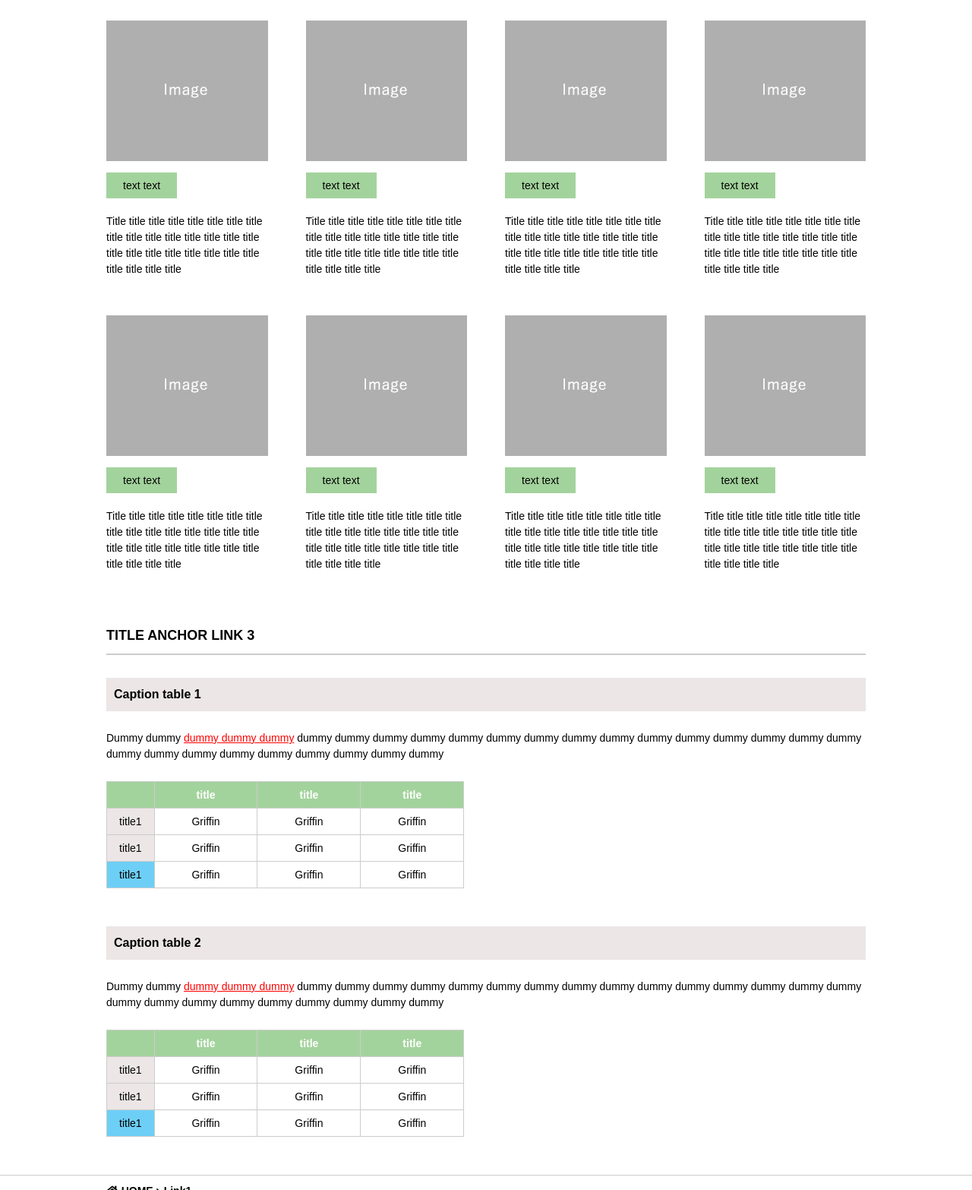
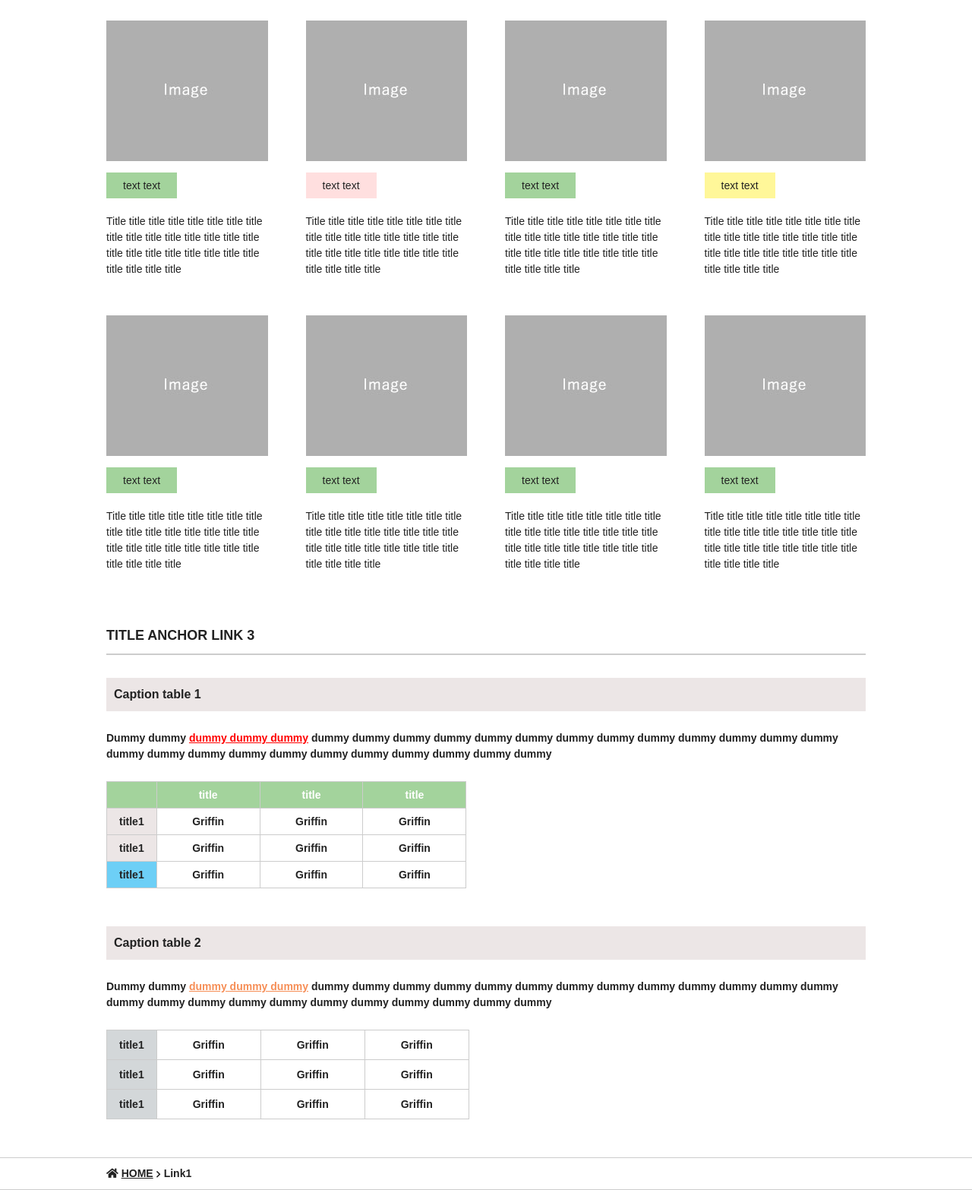
Before and after one commit to MinhTuan2310/labo-template, a website: page dev/ejs/link1.ejs in a window 1280 px wide. Shown: the part 1234-2800 px from the top of the page at 76% size. Drawn offline with nearby package versions, Linux system fonts and the light colour scheme; files that its build step writes are made by us from their sources; files whose address does not match are found by name.

Commit message:
upload code

```diff
--- a/dev/assets/sass/0_base/_utility.scss
+++ b/dev/assets/sass/0_base/_utility.scss
@@ -39,6 +39,12 @@
 .u-orange {
   background-color: $orange-color;
 }
+.u-text-orange {
+  color: $orange-color;
+}
+.u-text-red {
+  color: red;
+}
 .u-blue {
   background-color: $blue-color;
 }
--- a/dev/assets/sass/1_layout/_anchor.scss
+++ b/dev/assets/sass/1_layout/_anchor.scss
@@ -1,5 +1,5 @@
 
-.c-link1 {
+.c-link1, .c-link2 {
   padding-top: 4rem;
   .c-block-head {
     .container {
--- a/dev/assets/sass/1_layout/_anchorlink3.scss
+++ b/dev/assets/sass/1_layout/_anchorlink3.scss
@@ -9,12 +9,16 @@
   &__title {
     margin-top: 2.5rem;
     margin-bottom: 2.5rem;
+
+    font-weight: 600;
   }
   &__title a{
     text-decoration: underline;
-    color: red;
+    // color: red;
   }
   &__table {
     margin-bottom: 5rem;
+
+    font-weight: 600;
   }
 }
--- a/dev/assets/sass/1_layout/_layout.scss
+++ b/dev/assets/sass/1_layout/_layout.scss
@@ -3,11 +3,12 @@
 body{
 	font-family: $mainFonts;
 	font-size: 1.4rem;
-	min-width: $baseWidth;
 	line-height: 1.5;
 	@include breakpoint(sp) {
 		min-width: 320px;
 	}
+
+	color: #222222;
 }
 //-------------------------------------------------------
 main{
--- a/dev/assets/sass/2_component/_05_text.scss
+++ b/dev/assets/sass/2_component/_05_text.scss
@@ -4,14 +4,17 @@ text
 
 /*
 ------------------------------------------------------------*/
+
 .c-link2__text {
   padding: 2.5rem 0;
+  font-weight: 600;
   a {
     color: red;
   }
 }
 .c-link2__text--small {
   padding: 1rem 0;
+  font-weight: 600;
   a {
     color: red;
   }
@@ -34,13 +37,17 @@ text
   padding: 2.5rem;
 
 }
-ol {
-  list-style-type: decimal;
+.c-list {
+  font-weight: 600;
   color: #f5989d;
-  padding-left: 15px;
-
   margin-bottom: 3.5rem;
   span {
     color: black;
   }
 }
+li > ul {
+  margin-left: 2.5rem;
+}
+ul, li {
+  line-height: 1.8
+}
--- a/dev/assets/sass/2_component/_09_table.scss
+++ b/dev/assets/sass/2_component/_09_table.scss
@@ -31,6 +31,7 @@ table, td, th {
 }
 .c-link2 {
   .c-table1 {
+    font-weight: 600;
     width: 100%;
     tr:last-child td:first-child {
       background-color: #ece6e6;
@@ -39,3 +40,14 @@ table, td, th {
     margin-bottom: 12.5rem;
   }
 }
+.c-table2 {
+  text-align: center;
+	border-collapse: collapse;
+  tr td:not(:first-child) {
+    padding: 1rem 4.7rem;
+  }
+  tr td:first-child {
+    padding: 1.2rem 1.6rem;
+    background-color: #d3d7d9;
+  }
+}
--- a/dev/ejs/link1.ejs
+++ b/dev/ejs/link1.ejs
@@ -66,7 +66,7 @@
                     </div>
                     <div class="c-box">
                         <img src="/assets/img/image2.jpg" alt="photo" class="c-box__image">
-                        <h3 class="c-title1 u-green">text text</h3>
+                        <h3 class="c-title1 u-pink">text text</h3>
                         <p class="c-box__desc">
                             Title title title title title title title title title title title title title title title
                             title title title title title title title title title title title title title
@@ -106,7 +106,7 @@
                 </div>
                 <div class="c-box">
                     <img src="/assets/img/image2.jpg" alt="photo" class="c-box__image">
-                    <h3 class="c-title1 u-green">text text</h3>
+                    <h3 class="c-title1 u-pink">text text</h3>
                     <p class="c-box__desc">
                         Title title title title title title title title title title title title title title title
                         title title title title title title title title title title title title title
@@ -122,7 +122,7 @@
                 </div>
                 <div class="c-box">
                     <img src="/assets/img/image2.jpg" alt="photo" class="c-box__image">
-                    <h3 class="c-title1 u-green">text text</h3>
+                    <h3 class="c-title1 u-medium-yellow">text text</h3>
                     <p class="c-box__desc">
                         Title title title title title title title title title title title title title title title
                         title title title title title title title title title title title title title
@@ -171,7 +171,7 @@
                     Caption table 1
                 </h3>
                 <div class="c-anchorlink3__title">
-                    Dummy dummy <a href="#">dummy dummy dummy</a> dummy dummy dummy dummy dummy dummy dummy dummy dummy
+                    Dummy dummy <a href="#" class="u-text-red">dummy dummy dummy</a> dummy dummy dummy dummy dummy dummy dummy dummy dummy
                     dummy dummy dummy dummy dummy dummy dummy dummy dummy dummy dummy dummy dummy dummy dummy
                 </div>
                 <table class="c-table1">
@@ -206,16 +206,10 @@
                     Caption table 2
                 </h3>
                 <div class="c-anchorlink3__title">
-                    Dummy dummy <a href="#">dummy dummy dummy</a> dummy dummy dummy dummy dummy dummy dummy dummy dummy
+                    Dummy dummy <a href="#" class="u-text-orange">dummy dummy dummy</a> dummy dummy dummy dummy dummy dummy dummy dummy dummy
                     dummy dummy dummy dummy dummy dummy dummy dummy dummy dummy dummy dummy dummy dummy dummy
                 </div>
-                <table class="c-table1">
-                    <tr>
-                        <th></th>
-                        <th>title</th>
-                        <th>title</th>
-                        <th>title</th>
-                    </tr>
+                <table class="c-table2">
                     <tr>
                         <td>title1</td>
                         <td>Griffin</td>
```
Also changed, not shown: dev/ejs/link2.ejs (+11 -6 lines), public/assets/css/style.css, public/index.html, public/link1.html, public/link2.html, 1 other file.
